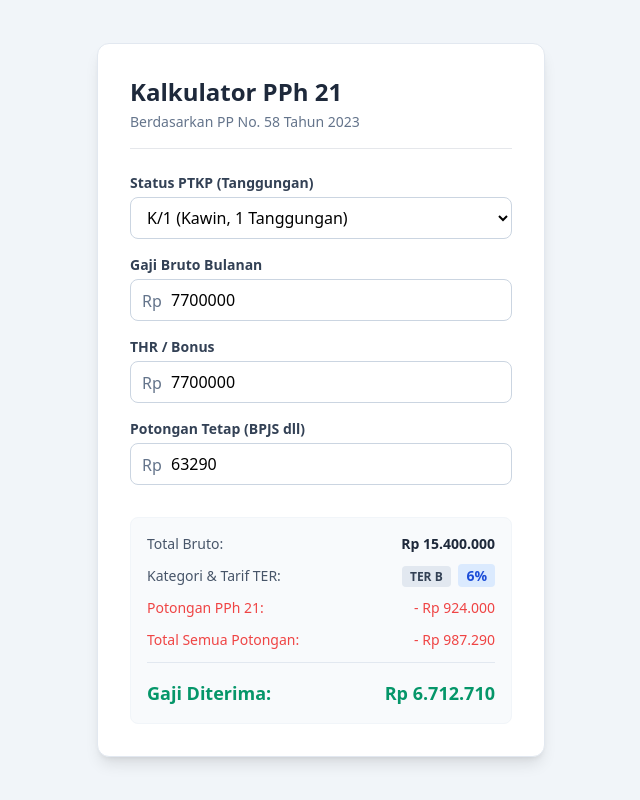
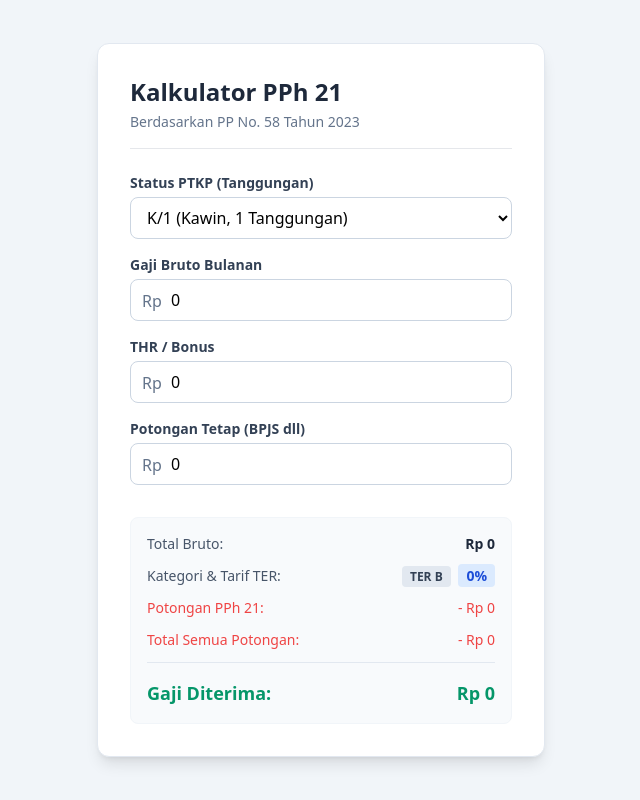
Before and after one commit to ekoris/pph-21, a plain HTML site: page index.html in a window 1280 px wide. Shown: the whole page, without its empty margins (319-959 px from the left). Drawn offline with nearby package versions, Linux system fonts and the light colour scheme.

Commit message:
Change input types to text for currency formatting
Updated input fields for salary, THR, and deductions to use text input with numeric input mode and added formatting functions for Rupiah currency.

```diff
--- a/index.html
+++ b/index.html
@@ -37,21 +37,21 @@
                 <label class="block text-sm font-semibold text-slate-700 mb-1">Gaji Bruto Bulanan</label>
                 <div class="relative">
                     <span class="absolute left-3 top-2.5 text-slate-500">Rp</span>
-                    <input type="number" id="gaji" class="w-full border border-slate-300 rounded-lg py-2 pl-10 pr-3 focus:outline-none focus:ring-2 focus:ring-blue-500" value="7700000">
+                    <input type="text" inputmode="numeric" id="gaji" class="input-rupiah w-full border border-slate-300 rounded-lg py-2 pl-10 pr-3 focus:outline-none focus:ring-2 focus:ring-blue-500" value="0">
                 </div>
             </div>
             <div>
                 <label class="block text-sm font-semibold text-slate-700 mb-1">THR / Bonus</label>
                 <div class="relative">
                     <span class="absolute left-3 top-2.5 text-slate-500">Rp</span>
-                    <input type="number" id="thr" class="w-full border border-slate-300 rounded-lg py-2 pl-10 pr-3 focus:outline-none focus:ring-2 focus:ring-blue-500" value="7700000">
+                    <input type="text" inputmode="numeric" id="thr" class="input-rupiah w-full border border-slate-300 rounded-lg py-2 pl-10 pr-3 focus:outline-none focus:ring-2 focus:ring-blue-500" value="0">
                 </div>
             </div>
             <div>
                 <label class="block text-sm font-semibold text-slate-700 mb-1">Potongan Tetap (BPJS dll)</label>
                 <div class="relative">
                     <span class="absolute left-3 top-2.5 text-slate-500">Rp</span>
-                    <input type="number" id="potongan_tetap" class="w-full border border-slate-300 rounded-lg py-2 pl-10 pr-3 focus:outline-none focus:ring-2 focus:ring-blue-500" value="63290">
+                    <input type="text" inputmode="numeric" id="potongan_tetap" class="input-rupiah w-full border border-slate-300 rounded-lg py-2 pl-10 pr-3 focus:outline-none focus:ring-2 focus:ring-blue-500" value="0">
                 </div>
             </div>
         </div>
@@ -126,10 +126,12 @@
                 ]
             };
 
+            // Fungsi format rupiah untuk hasil akhir
             const formatRupiah = (angka) => {
                 return new Intl.NumberFormat('id-ID', { style: 'currency', currency: 'IDR', minimumFractionDigits: 0 }).format(angka);
             };
 
+            // Fungsi mengambil tarif
             const getDynamicRate = (kategori, bruto) => {
                 const rentang = tarifTER[kategori];
                 for (let i = 0; i < rentang.length; i++) {
@@ -140,13 +142,21 @@
                 return 0;
             };
 
+            // Fungsi untuk membersihkan titik sebelum kalkulasi matematis
+            const parseRupiahInput = (val) => {
+                let cleanVal = val.replace(/\./g, ''); // Hapus semua titik
+                return parseFloat(cleanVal) || 0;      // Ubah ke float, default 0 jika kosong/NaN
+            };
+
+            // Logika perhitungan utama
             const hitungPajak = () => {
                 let status = $('#status_ptkp').val();
                 let kategoriTer = ptkpMapping[status];
 
-                let gaji = parseFloat($('#gaji').val()) || 0;
-                let thr = parseFloat($('#thr').val()) || 0;
-                let potonganTetap = parseFloat($('#potongan_tetap').val()) || 0;
+                // Ambil nilai dan bersihkan format titiknya
+                let gaji = parseRupiahInput($('#gaji').val());
+                let thr = parseRupiahInput($('#thr').val());
+                let potonganTetap = parseRupiahInput($('#potongan_tetap').val());
 
                 let totalBruto = gaji + thr;
 
@@ -155,6 +165,7 @@
                 let totalPotongan = nominalPajak + potonganTetap;
                 let gajiBersih = gaji - totalPotongan;
 
+                // Update UI
                 $('#out_kategori').text('TER ' + kategoriTer);
                 $('#out_bruto').text(formatRupiah(totalBruto));
                 $('#out_tarif').text((tarif * 100) + '%');
@@ -163,9 +174,28 @@
                 $('#out_gaji_bersih').text(formatRupiah(gajiBersih));
             };
 
+            // EVENT LISTENER: Format input saat user mengetik
+            $('.input-rupiah').on('input', function() {
+                // Ambil nilai, hapus karakter selain angka
+                let rawValue = $(this).val().replace(/[^0-9]/g, '');
+
+                // Jika tidak kosong, format dengan pemisah ribuan (titik)
+                if (rawValue !== '') {
+                    // Number(rawValue) digunakan agar "00" menjadi "0", lalu diformat ke lokal ID
+                    $(this).val(new Intl.NumberFormat('id-ID').format(Number(rawValue)));
+                } else {
+                    $(this).val('');
+                }
+
+                // Panggil perhitungan setiap kali ada perubahan
+                hitungPajak();
+            });
+
+            // EVENT LISTENER: Ubah status PTKP
+            $('#status_ptkp').on('change', hitungPajak);
+
+            // Hitung pertama kali saat halaman di-load
             hitungPajak();
-
-            $('input, select').on('input change', hitungPajak);
         });
     </script>
 </body>
```
